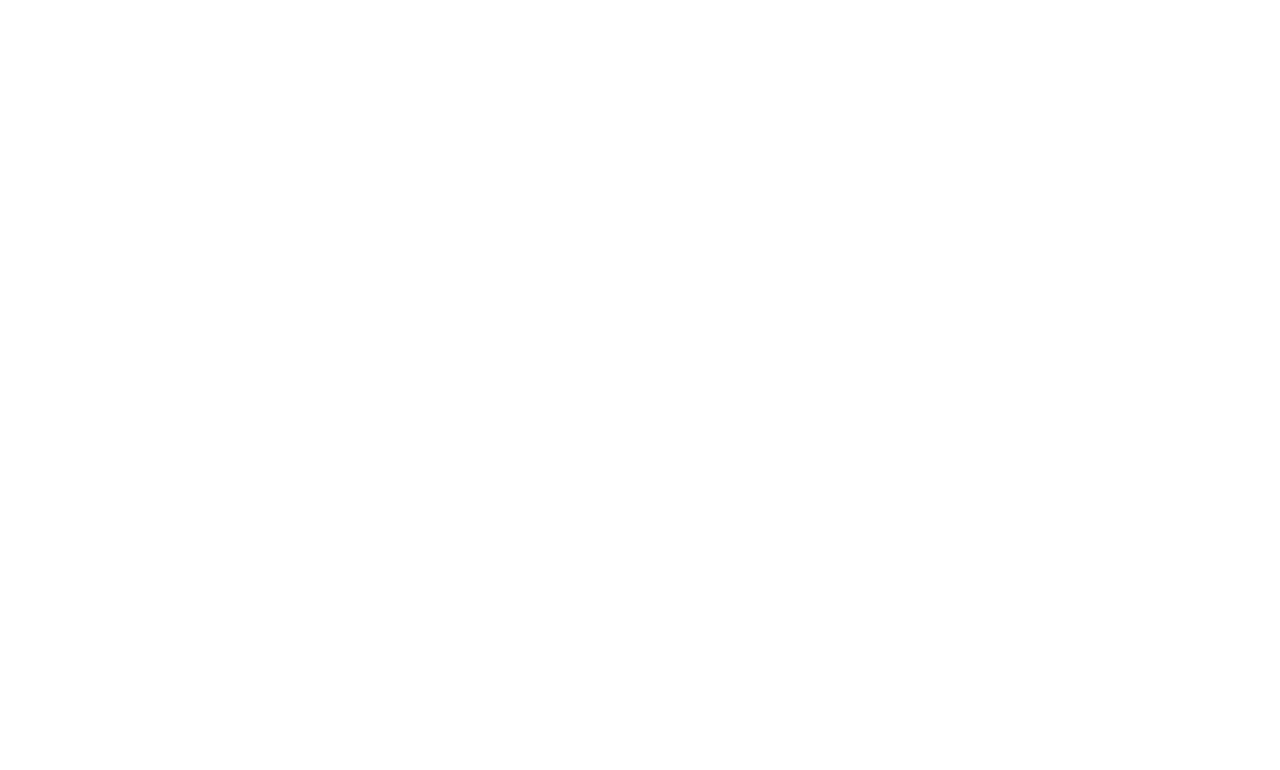
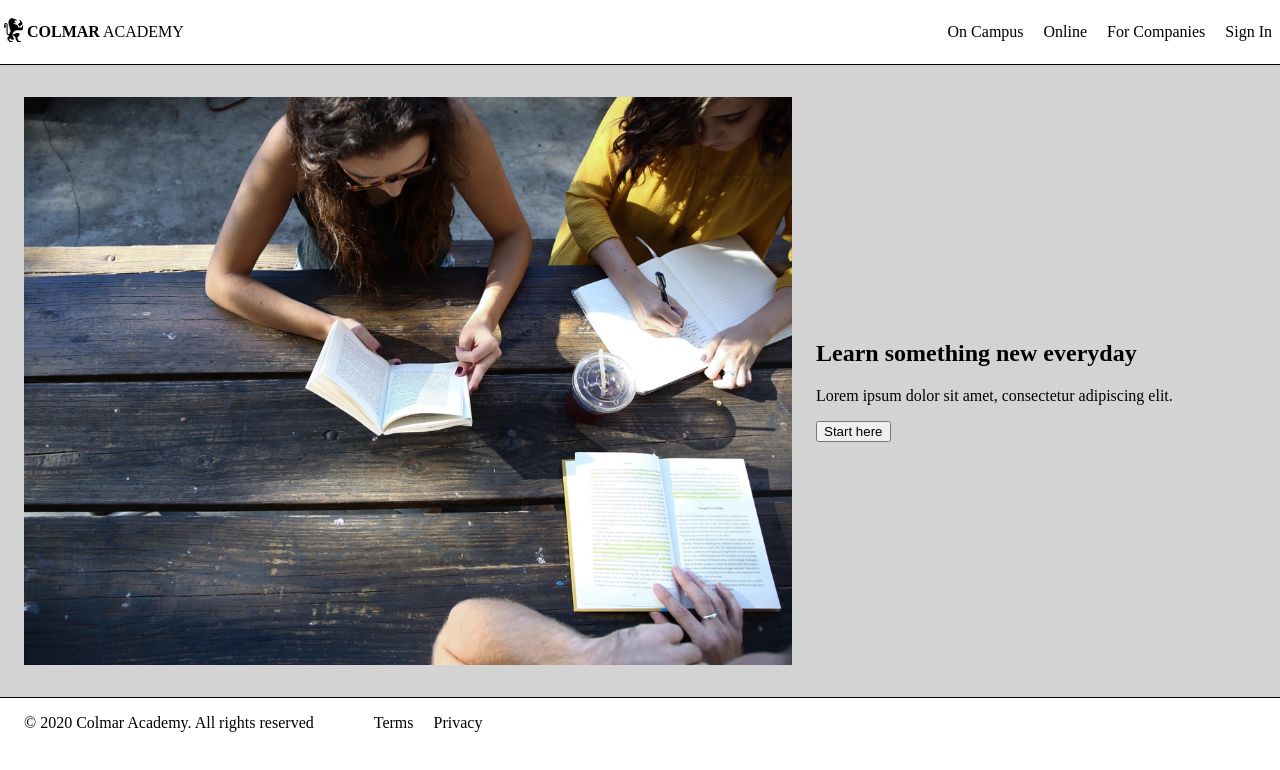
Before and after one commit to taimoorneeshat/colmar-academy, a plain HTML site: page index.html in a window 1280 px wide. Drawn offline with Linux system fonts and the light colour scheme.

Commit message:
Add header, footer and banner

```diff
--- a/index.html
+++ b/index.html
@@ -2,9 +2,48 @@
 <html>
     <head>
         <title>Colmar Academy</title>
+
+        <link rel="shortcut icon" href="resources/images/favicon.ico" type="image/x-icon">
+        <link rel="icon" href="resources/images/favicon.ico" type="image/x-icon">
+
         <link href="resources/css/style.css" type="text/css" rel="stylesheet"/>
     </head>
     <body>
+        <header>
+            <img src="resources/images/ic-logo.svg" alt=""/>
+            <span><strong>COLMAR</strong> ACADEMY</span>
+            <nav>
+                <a href="#">On Campus</a>
+                <a href="#">Online</a>
+                <a href="#">For Companies</a>
+                <a href="#">Sign In</a>
+            </nav>
+        </header>
+        <main>
+            <section id="banner">
+                <img src="resources/images/banner.jpg" alt=""/>
+                <div>
+                    <h1>Learn something new everyday</h1>
+                    <p>Lorem ipsum dolor sit amet, consectetur adipiscing elit.</p>
+                    <button>Start here</button>
+                </div>
+            </section>
+            <section id="information">
 
+            </section>
+            <section id="learning">
+
+            </section>
+            <section id="thesis">
+
+            </section>
+        </main>
+        <footer>
+            <span>&copy; 2020 Colmar Academy. All rights reserved</span>
+            <ul>
+                <li><a href="#">Terms</a></li>
+                <li><a href="#">Privacy</a></li>
+            </ul>
+        </footer>
     </body>
 </html>
--- a/resources/css/style.css
+++ b/resources/css/style.css
@@ -0,0 +1,58 @@
+body {
+    margin: 0;
+}
+
+/* header */
+
+header {
+    height: 4em;
+    border-bottom: 1px solid black;
+    display: flex;
+    align-items: center;
+}
+
+header nav {
+    flex-grow: 1;
+    text-align: right;
+}
+
+nav a {
+    text-decoration: none;
+    color: black;
+    margin: 0 0.5em;
+}
+
+/* footer */
+
+footer {
+    border-top: 1px solid black;
+    padding: 1em 1.5em;
+}
+
+footer ul {
+    display: inline;
+}
+
+footer li {
+    display: inline;
+    padding-left: 1em;
+}
+
+footer a {
+    text-decoration: none;
+    color: black;
+}
+
+/* banner */
+
+#banner {
+    background-color: lightgray;
+    display: flex;
+    align-items: center;
+}
+
+#banner img {
+    width: 60%;
+    height: auto;
+    margin: 2em 1.5em;
+}
```
Also changed, not shown: resources/images/favicon.ico (added).
